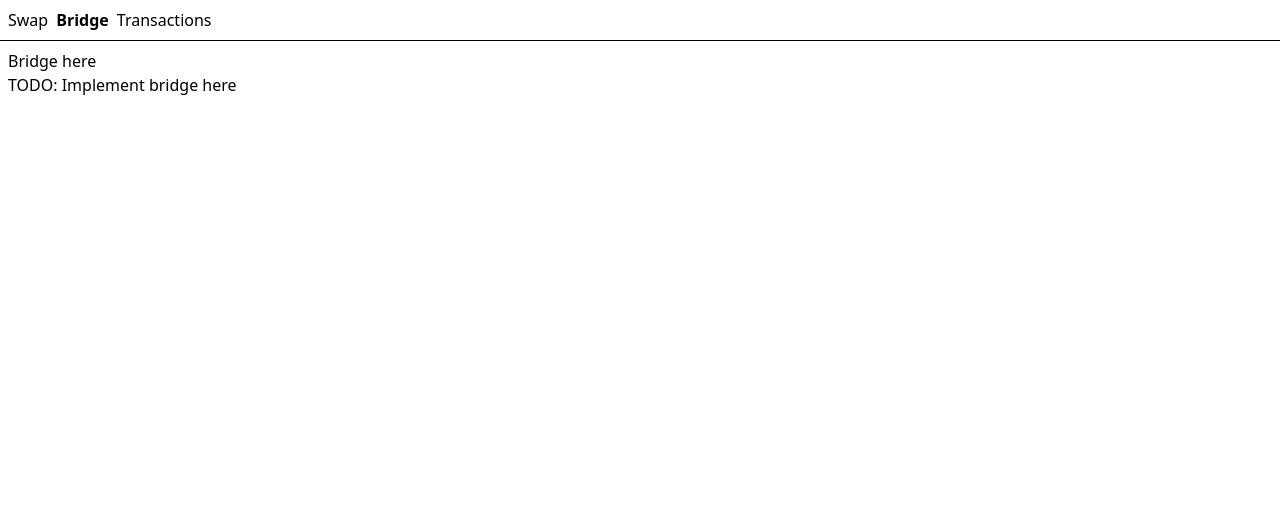
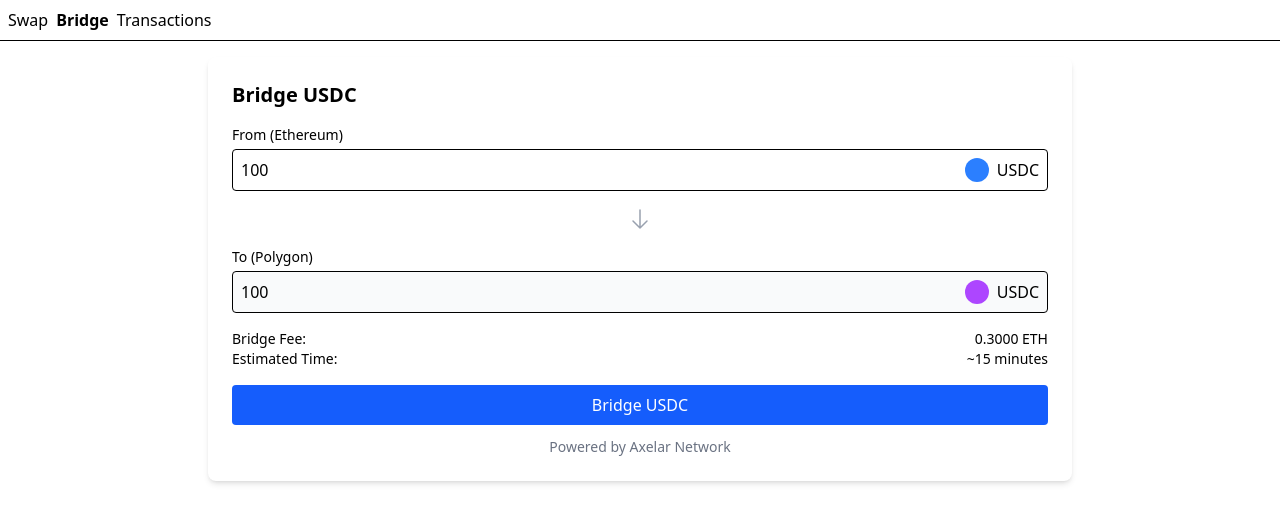
Before and after one commit to mauricedesaxe/interop-takehome, a React (Vite) app: page /bridge in a window 1280 px wide. Shown: the top 522 px of the page. Built offline with nearby package versions, Linux system fonts and the light colour scheme.

Commit message:
feat: add bridge UI with mock calls
As before this is meant as a boilerplate type of thing and we'll
add the fetching logic and make it prettier at a later date

```diff
--- a/src/routes/bridge.tsx
+++ b/src/routes/bridge.tsx
@@ -1,14 +1,160 @@
 import { createFileRoute } from "@tanstack/react-router";
+import { useState } from "react";
+import { useQuery, useMutation } from "@tanstack/react-query";
 
 export const Route = createFileRoute("/bridge")({
   component: Bridge,
 });
 
+/**
+ * Mock function to simulate the fee estimation fetch
+ */
+async function estimateBridgeFee(
+  amount: number
+): Promise<{ fee: string; estimatedTime: string }> {
+  await new Promise((resolve) => setTimeout(resolve, 1000));
+  return {
+    fee: (amount * 0.003).toFixed(4),
+    estimatedTime: "~15 minutes",
+  };
+}
+
+/**
+ * Mock function to simulate the bridging process (this would be a call to a smart contract usually)
+ */
+async function bridge(
+  amount: number
+): Promise<{ success: boolean; txHash: string }> {
+  if (amount <= 0) {
+    throw new Error("Amount must be greater than 0");
+  }
+  await new Promise((resolve) => setTimeout(resolve, 2000));
+  return {
+    success: true,
+    txHash: "0x" + Math.random().toString(16).substring(2, 42),
+  };
+}
+
 function Bridge() {
+  const [amount, setAmount] = useState<string>("100");
+
+  const { data: bridgeEstimate, isLoading: isEstimating } = useQuery({
+    queryKey: ["bridgeFee", amount],
+    queryFn: () => estimateBridgeFee(parseFloat(amount) || 0),
+    enabled: !!amount && parseFloat(amount) > 0,
+    staleTime: 30_000,
+    refetchInterval: 30_000,
+  });
+
+  const { mutate: executeBridge, isPending: bridgeInProgress } = useMutation({
+    mutationFn: (bridgeAmount: number) => bridge(bridgeAmount),
+    onSuccess: (data) => {
+      alert(`Bridge completed successfully! Transaction hash: ${data.txHash}`);
+    },
+    onError: (error) => {
+      alert(`Bridge failed: ${error}`);
+    },
+  });
+
+  const handleBridge = () => {
+    const amountValue = parseFloat(amount);
+    if (amountValue > 0) {
+      executeBridge(amountValue);
+    }
+  };
+
   return (
-    <div className="p-2">
-      <h3>Bridge here</h3>
-      <p>TODO: Implement bridge here</p>
+    <div className="max-w-4xl mx-auto p-4">
+      <div className="bg-white rounded-lg shadow-md p-6">
+        <div className="flex justify-between items-center mb-4">
+          <h2 className="text-xl font-semibold">Bridge USDC</h2>
+        </div>
+
+        <div className="mb-4">
+          <label className="block text-sm font-medium mb-1">
+            From (Ethereum)
+          </label>
+          <div className="flex justify-between items-center w-full p-2 border rounded">
+            <input
+              type="number"
+              value={amount}
+              onChange={(e) => setAmount(e.target.value)}
+              className="w-2/3 bg-transparent focus:outline-none"
+              placeholder="0.0"
+              min="0.01"
+              step="0.01"
+            />
+            <div className="flex items-center space-x-2">
+              <div className="w-6 h-6 bg-blue-500 rounded-full"></div>
+              <span className="font-medium">USDC</span>
+            </div>
+          </div>
+        </div>
+
+        <div className="flex justify-center my-4">
+          <svg
+            xmlns="http://www.w3.org/2000/svg"
+            fill="none"
+            viewBox="0 0 24 24"
+            strokeWidth={1.5}
+            stroke="currentColor"
+            className="size-6 text-gray-400"
+          >
+            <path
+              strokeLinecap="round"
+              strokeLinejoin="round"
+              d="M19 14l-7 7m0 0l-7-7m7 7V3"
+            />
+          </svg>
+        </div>
+
+        <div className="mb-4">
+          <label className="block text-sm font-medium mb-1">To (Polygon)</label>
+          <div className="w-full p-2 border rounded bg-gray-50 flex justify-between items-center">
+            <span>{amount || "0.0"}</span>
+            <div className="flex items-center space-x-2">
+              <div className="w-6 h-6 bg-purple-500 rounded-full"></div>
+              <span className="font-medium">USDC</span>
+            </div>
+          </div>
+        </div>
+
+        <div className="mb-4 text-sm">
+          <div className="flex justify-between">
+            <span>Bridge Fee:</span>
+            <span>
+              {isEstimating
+                ? "Calculating..."
+                : `${bridgeEstimate?.fee || "0.00"} ETH`}
+            </span>
+          </div>
+          <div className="flex justify-between">
+            <span>Estimated Time:</span>
+            <span>{bridgeEstimate?.estimatedTime || "~15 minutes"}</span>
+          </div>
+        </div>
+
+        <button
+          onClick={handleBridge}
+          className="w-full bg-blue-600 text-white py-2 rounded hover:bg-blue-700 disabled:bg-blue-300"
+          disabled={
+            isEstimating ||
+            bridgeInProgress ||
+            !amount ||
+            parseFloat(amount) <= 0
+          }
+        >
+          {bridgeInProgress
+            ? "Bridging..."
+            : isEstimating
+              ? "Loading..."
+              : "Bridge USDC"}
+        </button>
+
+        <div className="mt-3 text-sm text-gray-500 text-center">
+          Powered by Axelar Network
+        </div>
+      </div>
     </div>
   );
 }
```
